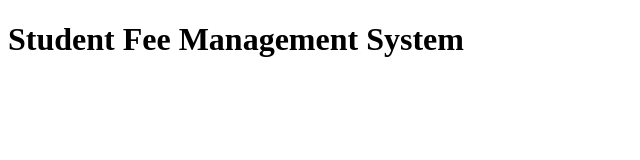
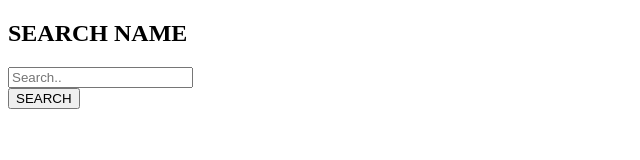
Before and after one commit to valeriawabwire/Group-IV-SilverBack-JS-Project, a plain HTML site: page index.html in a window 1280 px wide. Shown: the whole page, without its empty margins (0-640 px from the left). Drawn offline with nearby package versions, Linux system fonts and the light colour scheme.

Commit message:
search bar

```diff
--- a/index.html
+++ b/index.html
@@ -2,17 +2,24 @@
 <html lang="en">
 <head>
     <meta charset="UTF-8">
+    <link rel="stylesheet" href="style.css">
+<link rel="stylesheet" href="https://cdnjs.cloudflare.com/ajax/libs/font-awesome/4.7.0/css/font-awesome.min.css">
     <meta name="viewport" content="width=device-width, initial-scale=1.0">
-    <title>Student Fee Management</title>
-    <link rel="stylesheet" href="styles.css">
+    <title>Document</title>
 </head>
 <body>
-    <div class="container">
-        <h1>Student Fee Management System</h1>
-        <div id="students-list"></div>
-    </div>
+    <h2 class="title">SEARCH NAME</h2>
+    <div class="search">
+        <div class="container-1">
+        <form class="example" action="action_page.php">
+            <input type="text" placeholder="Search.." name="enter name"><br>
+            <button class="btn">SEARCH</button>
 
-    <script src="https://unpkg.com/axios/dist/axios.min.js"></script>
-    <script src="scripts.js"></script>
+          </form>
+          </div>
+         </div>
+
+
 </body>
+<script src="index.js"></script>
 </html>
```
